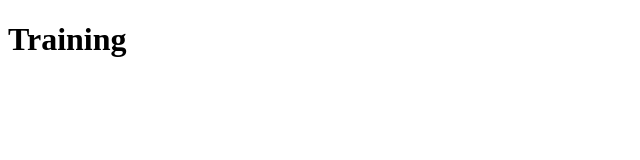
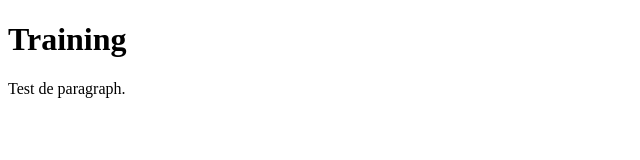
Before and after one commit to Amafon/test, a plain HTML site: page index.html in a window 1280 px wide. Shown: the whole page, without its empty margins (0-640 px from the left). Drawn offline with Linux system fonts and the light colour scheme.

Commit message:
Add paragraph

```diff
--- a/index.html
+++ b/index.html
@@ -7,5 +7,6 @@
 </head>
 <body>
     <h1>Training</h1>
+    <p>Test de paragraph.</p>
 </body>
 </html>
```
